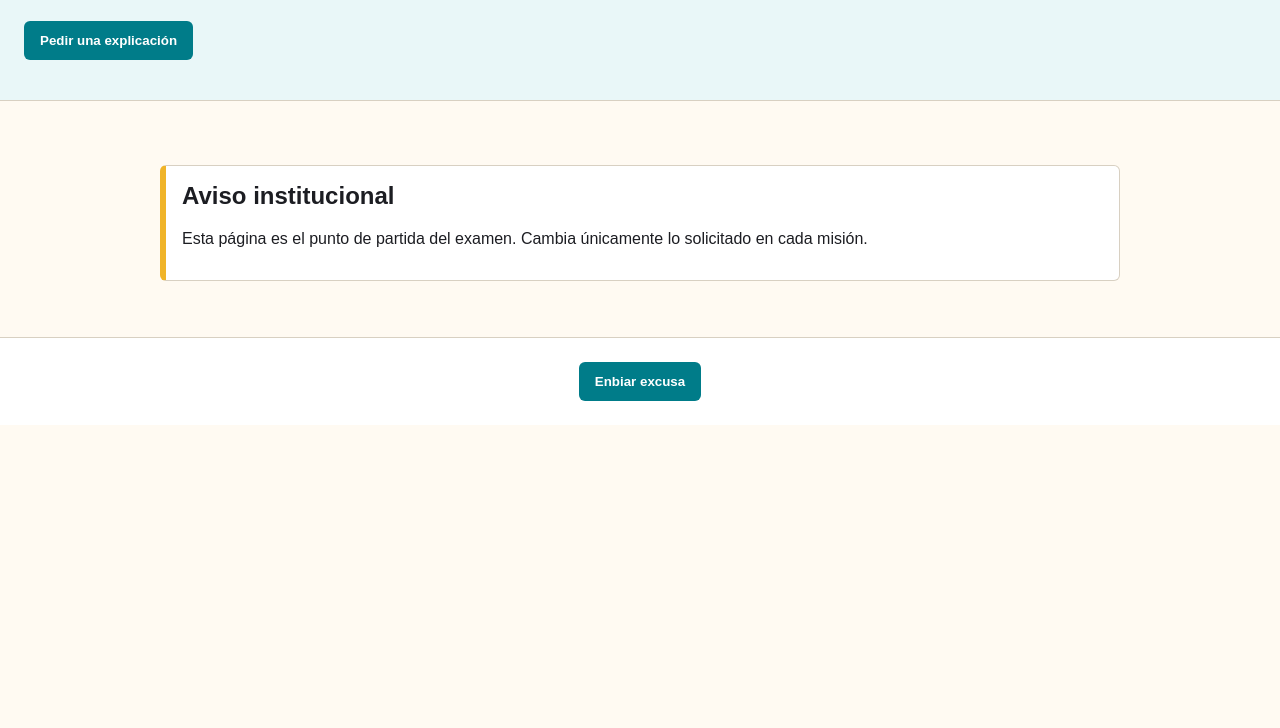
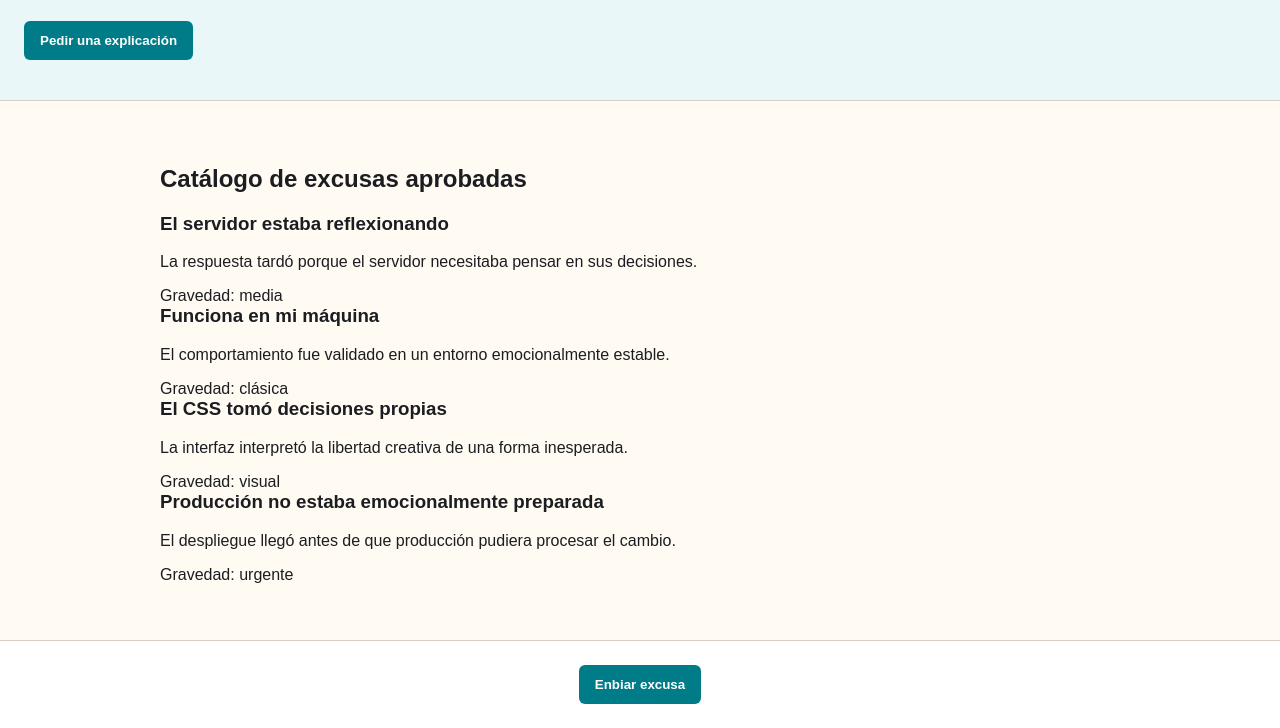
Before and after one commit to juanmurcia22/Prueba-practica, a website: page index.html in a window 1280 px wide. Shown: the part 170-898 px from the top of the page. Before the commit the page ends 800 px from the top, so only its background shows below. Drawn offline with Linux system fonts and the light colour scheme.

Commit message:
Creación de la rama feature/catalogo-excusas, y cambios en section en index

```diff
--- a/index.html
+++ b/index.html
@@ -115,9 +115,32 @@
     </header>
 
     <main>
-      <section class="notice" aria-labelledby="aviso-inicial">
-        <h2 id="aviso-inicial">Aviso institucional</h2>
-        <p>Esta página es el punto de partida del examen. Cambia únicamente lo solicitado en cada misión.</p>
+          <section id="catalogo-excusas">
+        <h2>Catálogo de excusas aprobadas</h2>
+
+        <article class="excusa-card">
+          <h3>El servidor estaba reflexionando</h3>
+          <p>La respuesta tardó porque el servidor necesitaba pensar en sus decisiones.</p>
+          <span>Gravedad: media</span>
+        </article>
+
+        <article class="excusa-card">
+          <h3>Funciona en mi máquina</h3>
+          <p>El comportamiento fue validado en un entorno emocionalmente estable.</p>
+          <span>Gravedad: clásica</span>
+        </article>
+
+        <article class="excusa-card">
+          <h3>El CSS tomó decisiones propias</h3>
+          <p>La interfaz interpretó la libertad creativa de una forma inesperada.</p>
+          <span>Gravedad: visual</span>
+        </article>
+
+        <article class="excusa-card">
+          <h3>Producción no estaba emocionalmente preparada</h3>
+          <p>El despliegue llegó antes de que producción pudiera procesar el cambio.</p>
+          <span>Gravedad: urgente</span>
+        </article>
       </section>
     </main>
 
```
